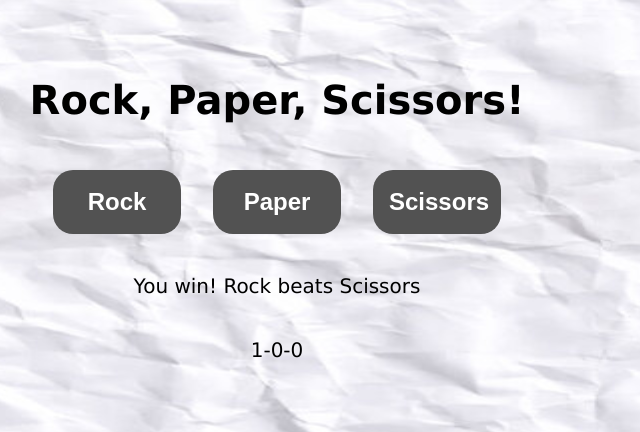
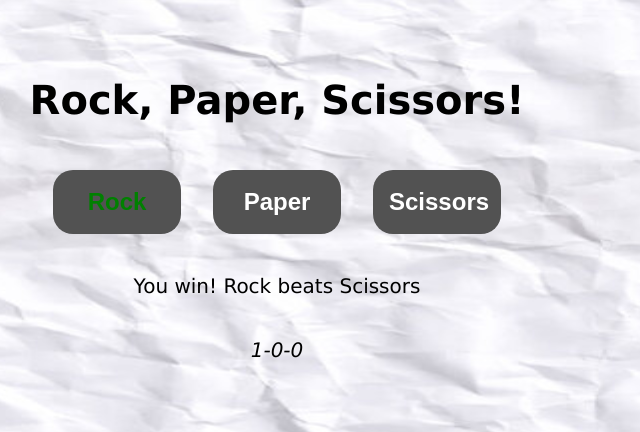
Before and after one commit to jordlim/odin-rockpaperscissors, a plain HTML site: page index.html in a window 1280 px wide. Both pictures are taken after a click on the button "Rock". Shown: the top 432 px of the page, 363-1003 px from the left. Drawn offline with Linux system fonts and the light colour scheme.

Commit message:
Add button colors for round result

```diff
--- a/rps.js
+++ b/rps.js
@@ -30,22 +30,27 @@ function playRound(playerSelection, computerSelection) {
   }
 }
 
+function setButtonColor(winner, btn) {
+  if (winner[1] == 1) btn.style.color = "green";
+  else if (winner[1] == -1) btn.style.color = "red";
+  else btn.style.color = "blue";
+}
+
 // Button selectors
-const rock = document.querySelector("#rock");
-rock.addEventListener("click", () => {
-  winner = playRound("rock", getComputerChoice());
-  game(winner);
-});
+const buttons = document.querySelectorAll("button");
 
-const paper = document.querySelector("#paper");
-paper.addEventListener("click", () => {
-  winner = playRound("paper", getComputerChoice());
-  game(winner);
-});
-const scissors = document.querySelector("#scissors");
-scissors.addEventListener("click", () => {
-  winner = playRound("scissors", getComputerChoice());
-  game(winner);
+buttons.forEach((btn) => {
+  btn.addEventListener("click", () => {
+    winner = playRound(btn.id, getComputerChoice());
+
+    // Loop through every button and reset color. Slightly inefficient
+    buttons.forEach((btncol) => {
+      btncol.style.color= "white";
+    });
+
+    setButtonColor(winner, btn);
+    game(winner);
+  });
 });
 
 let win = 0;
--- a/style.css
+++ b/style.css
@@ -1,15 +1,15 @@
-html{
+html {
   font-size: 20px;
   background: url(images/paper.jpg);
   background-size: 100% 100%;
-  font-family:Verdana, Geneva, Tahoma, sans-serif
+  font-family: Verdana, Geneva, Tahoma, sans-serif;
 }
 
-div{
+div {
   padding: 20px;
 }
 
-body{
+body {
   display: flex;
   /* justify-content: center; */
   align-items: center;
@@ -17,7 +17,7 @@ body{
   margin-top: 50px;
 }
 
-button{
+button {
   padding: 16px;
   height: 64px;
   width: 128px;
@@ -30,20 +30,19 @@ button{
   border: 1px;
   border-color: aliceblue;
   color: white;
-
 }
 
-
-.buttons{
+.buttons {
   display: flex;
   gap: 32px;
   justify-items: auto;
   justify-content: space-around;
-
-
-
 }
 
-#match{
+.score {
+  font-style:oblique;
+  font-size: 20px;
+}
+#match {
   height: 20px;
 }
```
